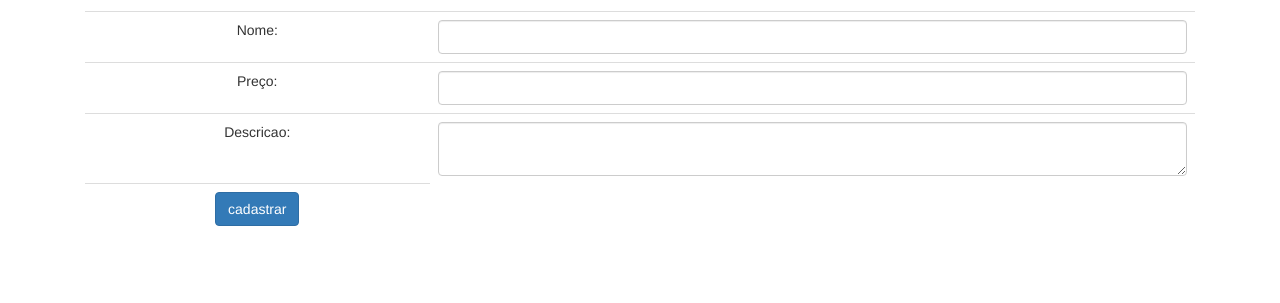
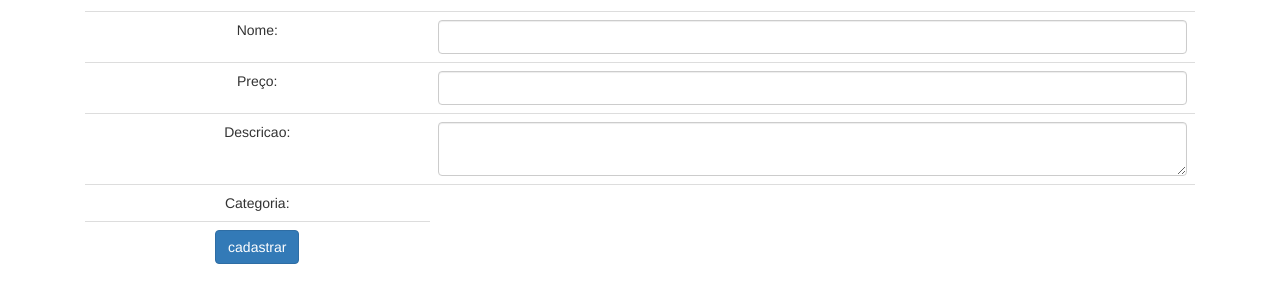
Before and after one commit to buoro/php-mysql, a PHP site: page /produto-formulario.php in a window 1280 px wide. Shown: the part 149-452 px from the top of the page. Run offline with PHP 8.4, Linux system fonts and the light colour scheme; data that the repository does not hold is empty.

Commit message:
corrigido ; do arquivo de banco e listando as categorias no formulario de produto

```diff
--- a/banco-categoria.php
+++ b/banco-categoria.php
@@ -1,7 +1,7 @@
 <?php
 function listaCategorias($conexao){
   $categorias=array();
-  $query = "SELECT * FROM categorias;"
+  $query = "SELECT * FROM categorias;";
   $resultado = mysqli_query($conexao, $query);
 
   while($categoria = mysqli_fetch_assoc($resultado)){
--- a/produto-formulario.php
+++ b/produto-formulario.php
@@ -1,5 +1,9 @@
-<?php include('cabecalho.php'); ?>
-<?php include('conecta.php'); ?>
+<?php
+include('cabecalho.php');
+include('conecta.php');
+include('banco-categoria.php');
+$categorias = listaCategorias($conexao);
+?>
     <h1>Formulario de cadastro</h1>
     <form class="" action="adiciona-produto.php" method="post">
       <table class="table">
@@ -16,6 +20,14 @@
           <td><textarea name="descricao" class="form-control"></textarea></td>
         </tr>
         <tr>
+          <td>Categoria:</td>
+          <td>
+          <?php foreach ($categorias AS $categoria) : ?>
+            <input type="radio" name="categoria_id" value="<?=$categoria['id'];?>"><?=$categoria['nome'];?></br>
+          <?php endforeach?>
+          </td>
+        </tr>
+        <tr>
           <td><input type="submit" value="cadastrar" class="btn btn-primary"></td>
         </tr>
       </table>
```
